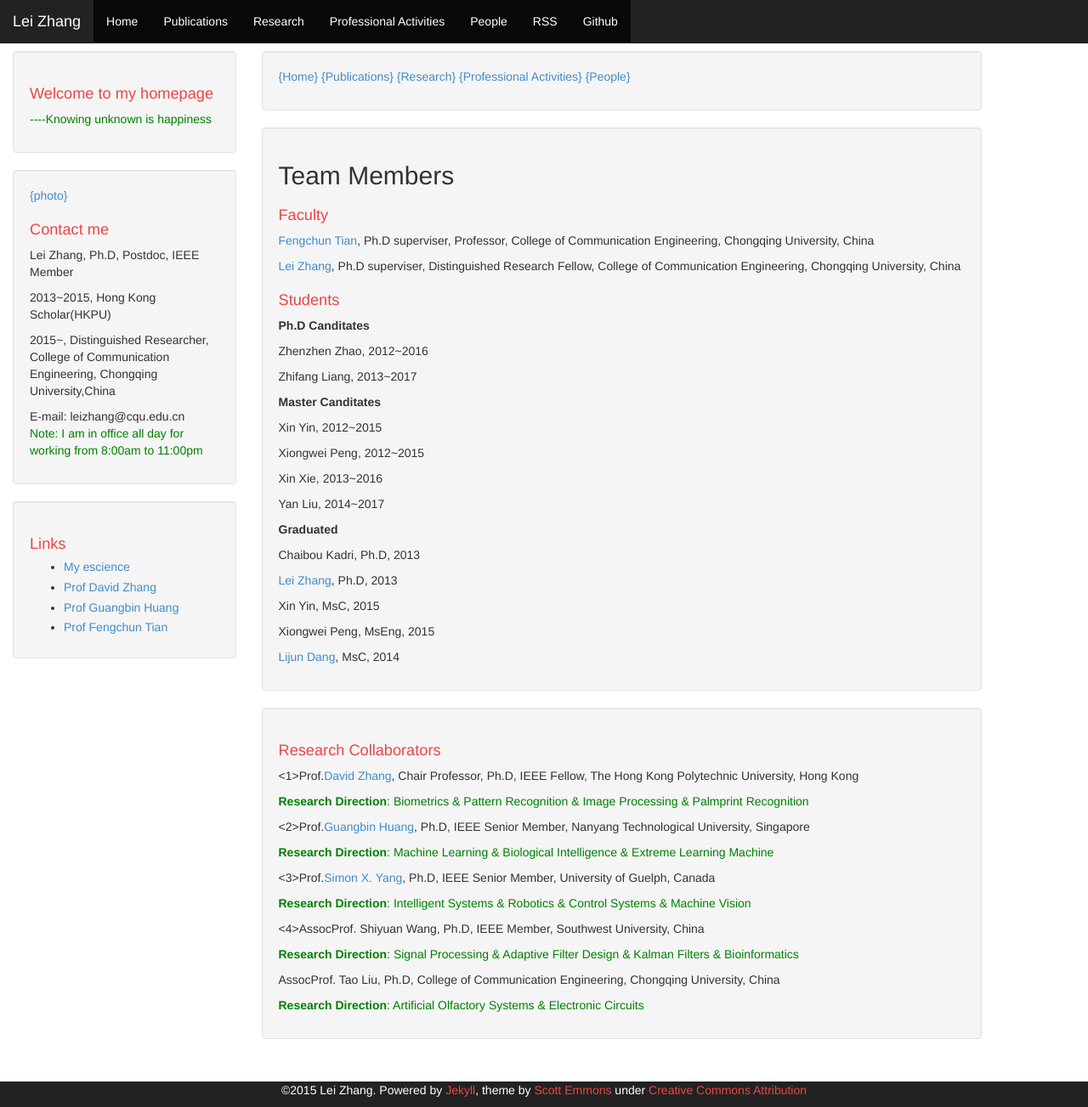
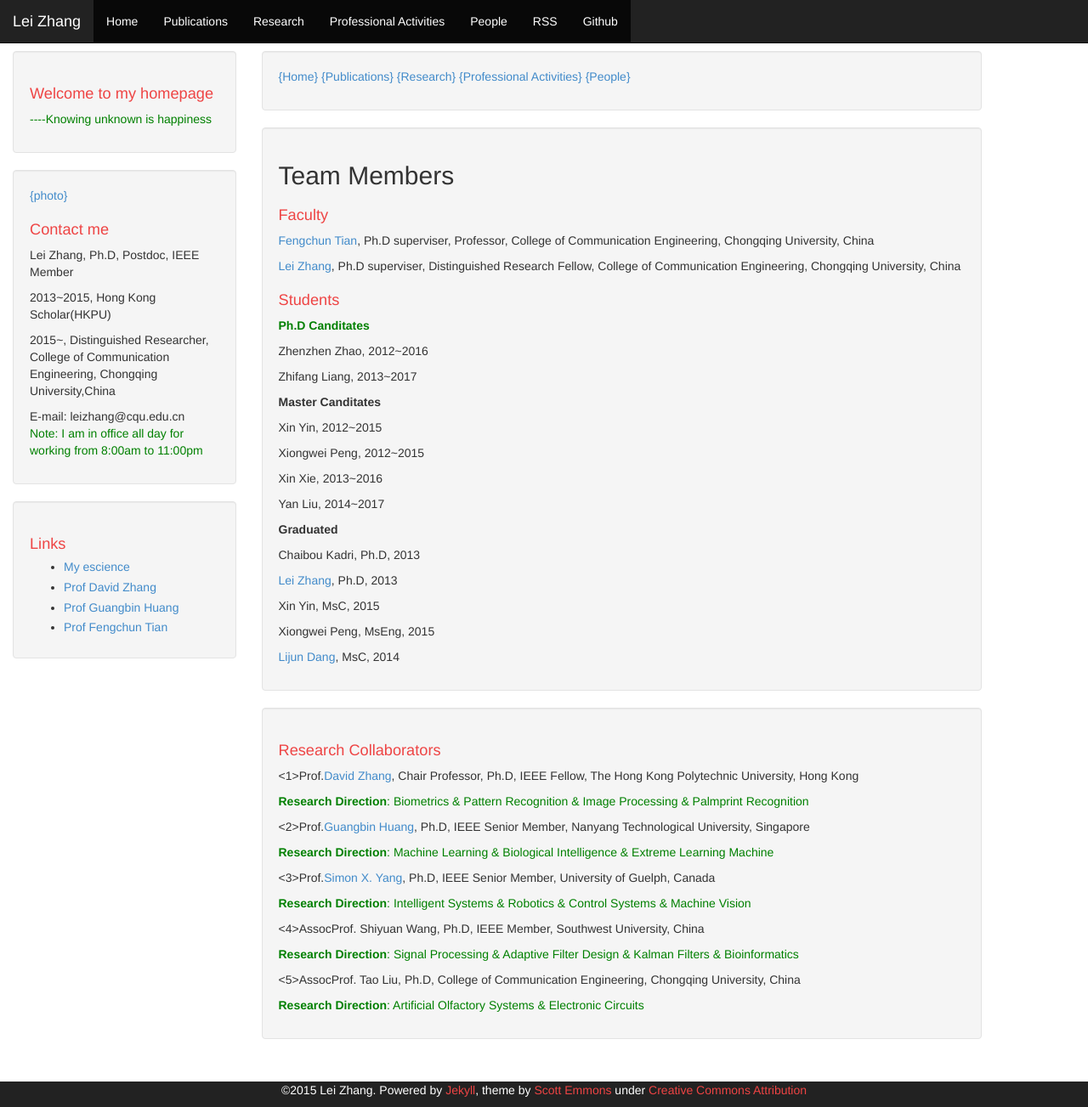
Before and after one commit to DrLeiZhang/website, a Jekyll site: the page built from people.html, in a window 1280 px wide and 1303 px high. Shown: the whole window at 85% size. Built offline with Jekyll 4.4.1, drawn with Linux system fonts in a browser that asks for light colours; Markdown is read by kramdown in place of the engine named in the settings.

Commit message:
Update
Signed-off-by: leizhang@cqu.edu.cn <leizhang@cqu.edu.cn>

```diff
--- a/people.html
+++ b/people.html
@@ -15,7 +15,7 @@ layout: default
 
 
 <h1>Students</h1>
-<p><h0><B>Ph.D Canditates</B></h0></p>
+<p style="color:green;"><h0><B>Ph.D Canditates</B></h0></p>
 <p>Zhenzhen Zhao, 2012~2016</p>
 <p>Zhifang Liang, 2013~2017</p>
 <p><h0><B>Master Canditates</B></h0></p>
@@ -46,7 +46,7 @@ layout: default
 <p><4>AssocProf. Shiyuan Wang, Ph.D, IEEE Member, Southwest University, China</p>
 <p style="color:green;"><B>Research Direction</B>: Signal Processing & Adaptive Filter Design & Kalman Filters & Bioinformatics</p>
 
-<p>AssocProf. Tao Liu, Ph.D, College of Communication Engineering, Chongqing University, China</p>
+<p><5>AssocProf. Tao Liu, Ph.D, College of Communication Engineering, Chongqing University, China</p>
 <p style="color:green;"><B>Research Direction</B>: Artificial Olfactory Systems & Electronic Circuits</p>
 
 </div>
```
